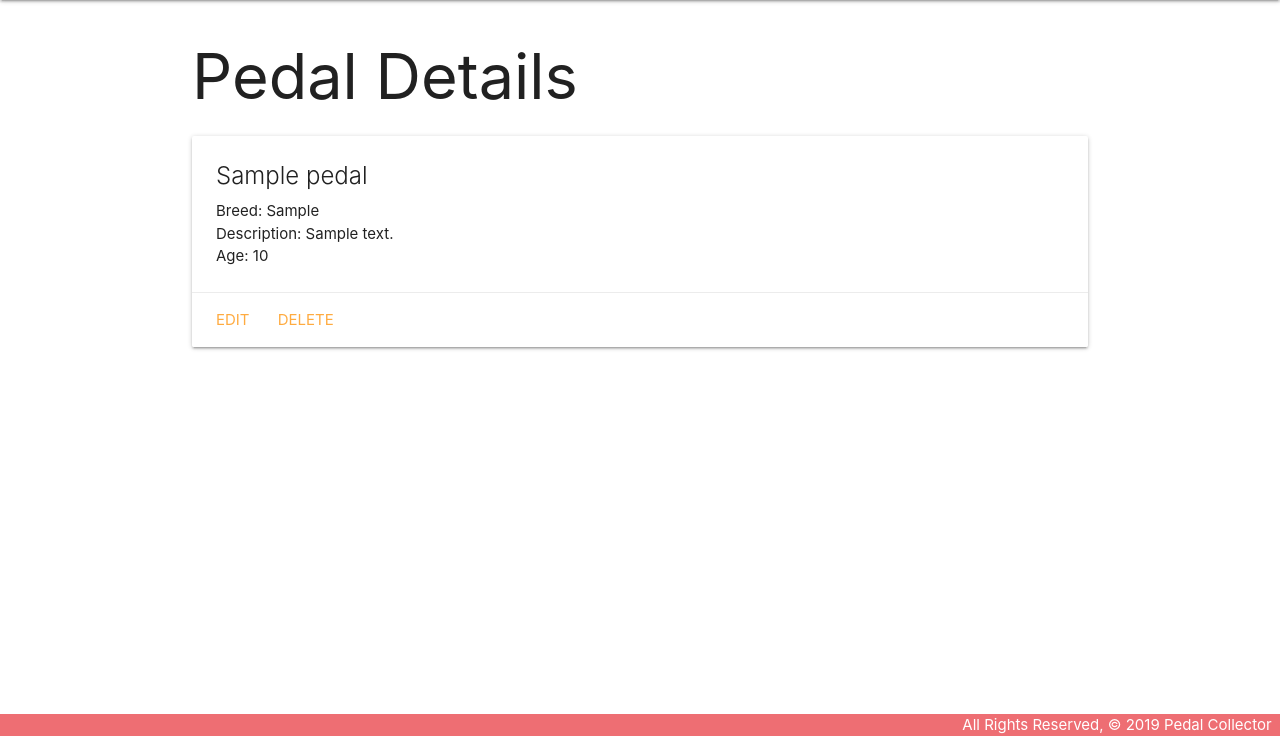
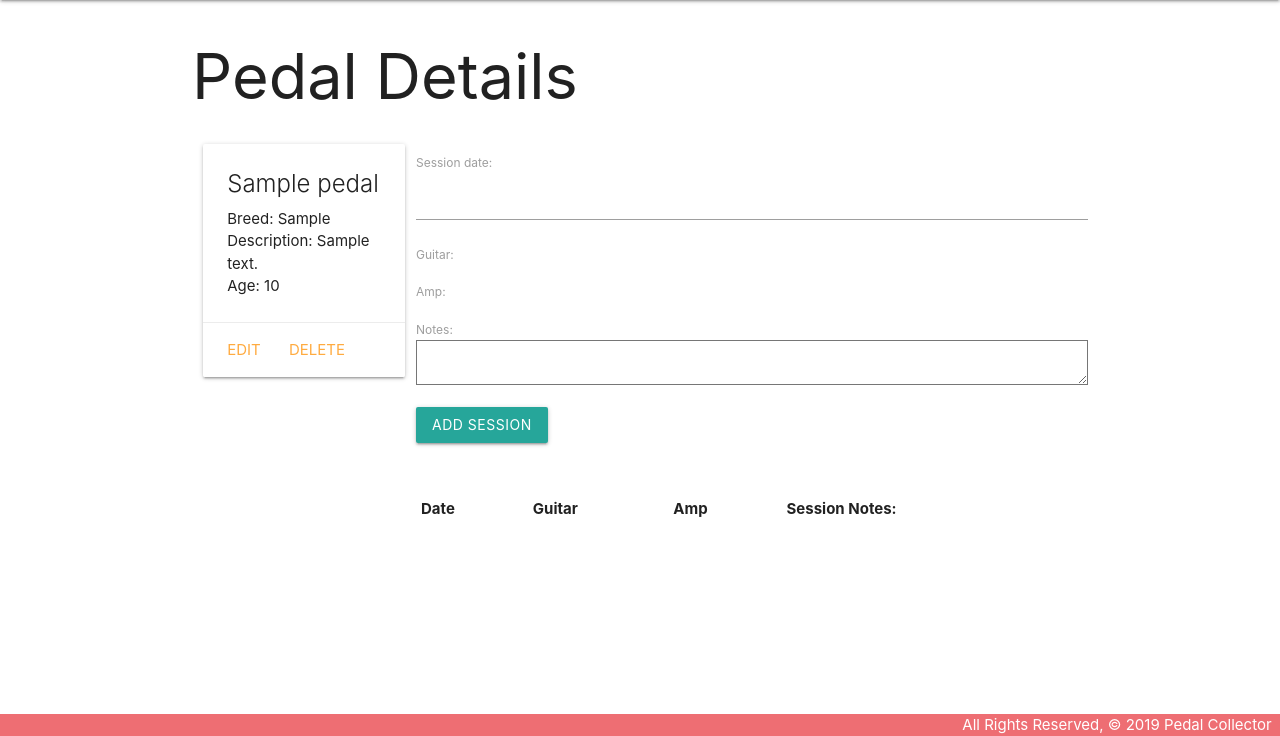
Before and after one commit to thomstrub/pedalcollector, a Django app: page /pedals/1/ in a window 1280 px wide. Shown: the part 64-800 px from the top of the page. Run offline with Django 3.2, Linux system fonts and the light colour scheme; tables that the repository leaves empty hold one stand-in row (values such as "Sample post"); data that the repository does not hold is empty.

Commit message:
added session form, first step

```diff
--- a/main_app/admin.py
+++ b/main_app/admin.py
@@ -1,6 +1,7 @@
 from django.contrib import admin
 
-from .models import Pedal
+from .models import Pedal, Session
 
 # Register your models here
 admin.site.register(Pedal)
+admin.site.register(Session)
--- /dev/null
+++ b/main_app/forms.py
@@ -0,0 +1,7 @@
+from django.forms import ModelForm
+from .models import Session
+
+class SessionForm(ModelForm):
+  class Meta:
+    model = Session
+    fields = ['date', 'guitar', 'amp', 'notes']
--- a/main_app/models.py
+++ b/main_app/models.py
@@ -29,7 +29,7 @@
         return reverse('detail', kwargs={'pedal_id': self.id})
 
 class Session(models.Model):
-    date = models.DateField()
+    date = models.DateField('session date')
     guitar = models.CharField(
         max_length=1,
         choices=GUITARS,
--- a/main_app/templates/pedals/detail.html
+++ b/main_app/templates/pedals/detail.html
@@ -3,6 +3,8 @@
 
 <h1>Pedal Details</h1>
 
+<div class="row">
+  <div class="col s3"> <!------Pedal----->
     <div class="card">
       <div class="card-content">
         <span class="card-title">{{ pedal.name }}</span>
@@ -19,5 +21,46 @@
         <a href="{% url 'pedals_delete' pedal.id %}">Delete</a>
       </div>
     </div>
+  </div>
+  <div class="col s9"><!----amp and guitar---->
+    <div class="row">
+      <div>
+        <!-- new code below -->
+        <form method="post">
+          {% csrf_token %}
+          {{ session_form.as_p }}
+          <input type="submit" class="btn" value="Add Session">
+        </form>
+        <!-- new code above -->
+        <table class="striped">
+    </div>
+
+
+  </div>
+
+</div><!---row---->
+<div class="row">
+  <div class="col s-12">
+    <div class="row">
+      <table class="striped">
+        <thead>
+          <tr><th>Date</th><th>Guitar</th><th>Amp</th><th>Session Notes:</th></tr>
+        </thead>
+        <tbody>
+          {% for session in pedal.session_set.all %}
+            <tr>
+              <td>{{session.date}}</td>
+              <td>{{session.get_guitar_display}}</td>
+              <td>{{session.get_amp_display}}</td>
+              <td>{{session.notes}}</td>
+            </tr>
+            {% endfor %}
+        </tbody>
+      </table>
+    </div>
+  </div>
+</div>
+
+
 
 {% endblock %}
--- a/main_app/views.py
+++ b/main_app/views.py
@@ -1,6 +1,7 @@
 from django.shortcuts import render
 from django.views.generic.edit import CreateView, UpdateView, DeleteView
 from .models import Pedal
+from .forms import SessionForm
 
 # Create your views here.
 
@@ -30,4 +31,7 @@
 
 def pedals_detail(request, pedal_id):
     pedal = Pedal.objects.get(id=pedal_id)
-    return render(request, 'pedals/detail.html', { 'pedal': pedal})
+    session_form = SessionForm()
+    return render(request, 'pedals/detail.html', {
+        'pedal': pedal, 'session_form': session_form
+        })
```
Lines whose indentation alone changed are shown as unchanged.
